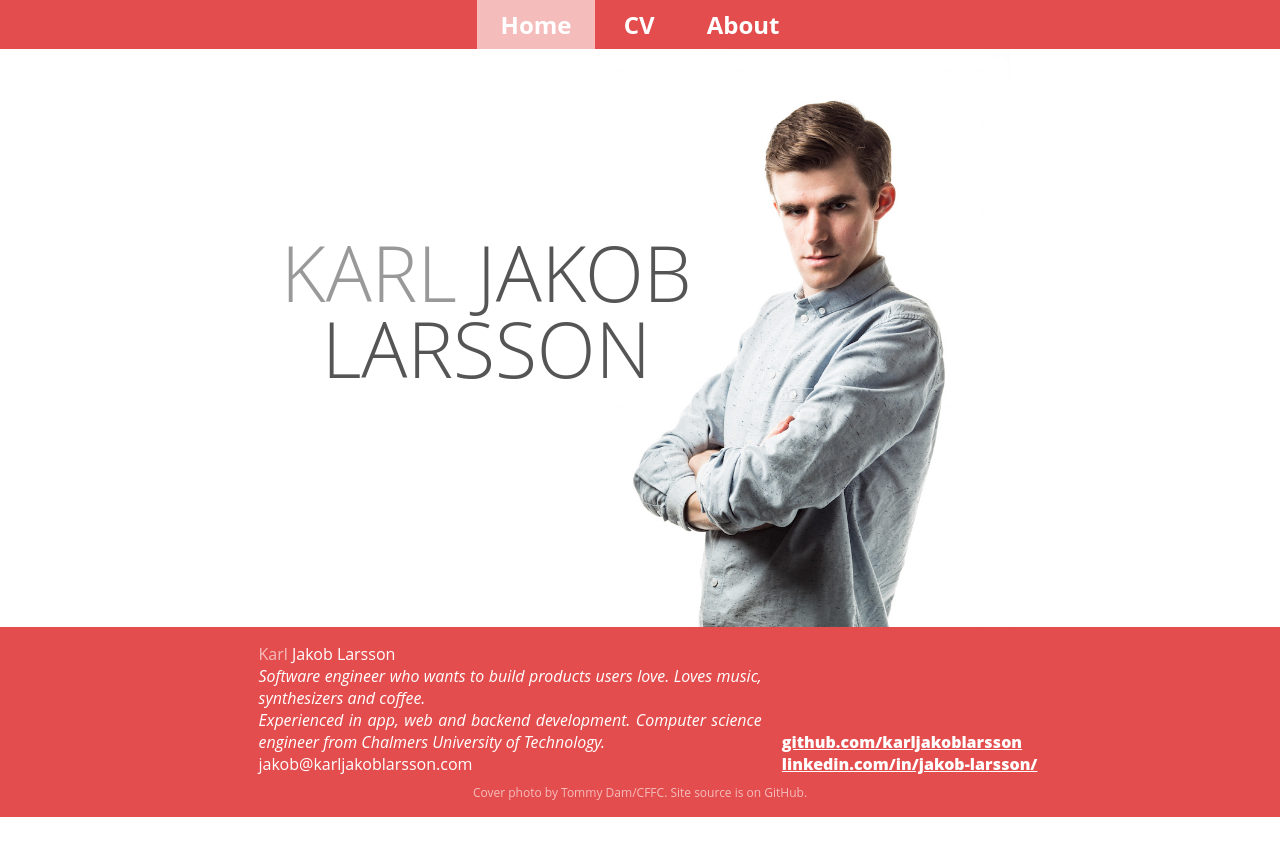
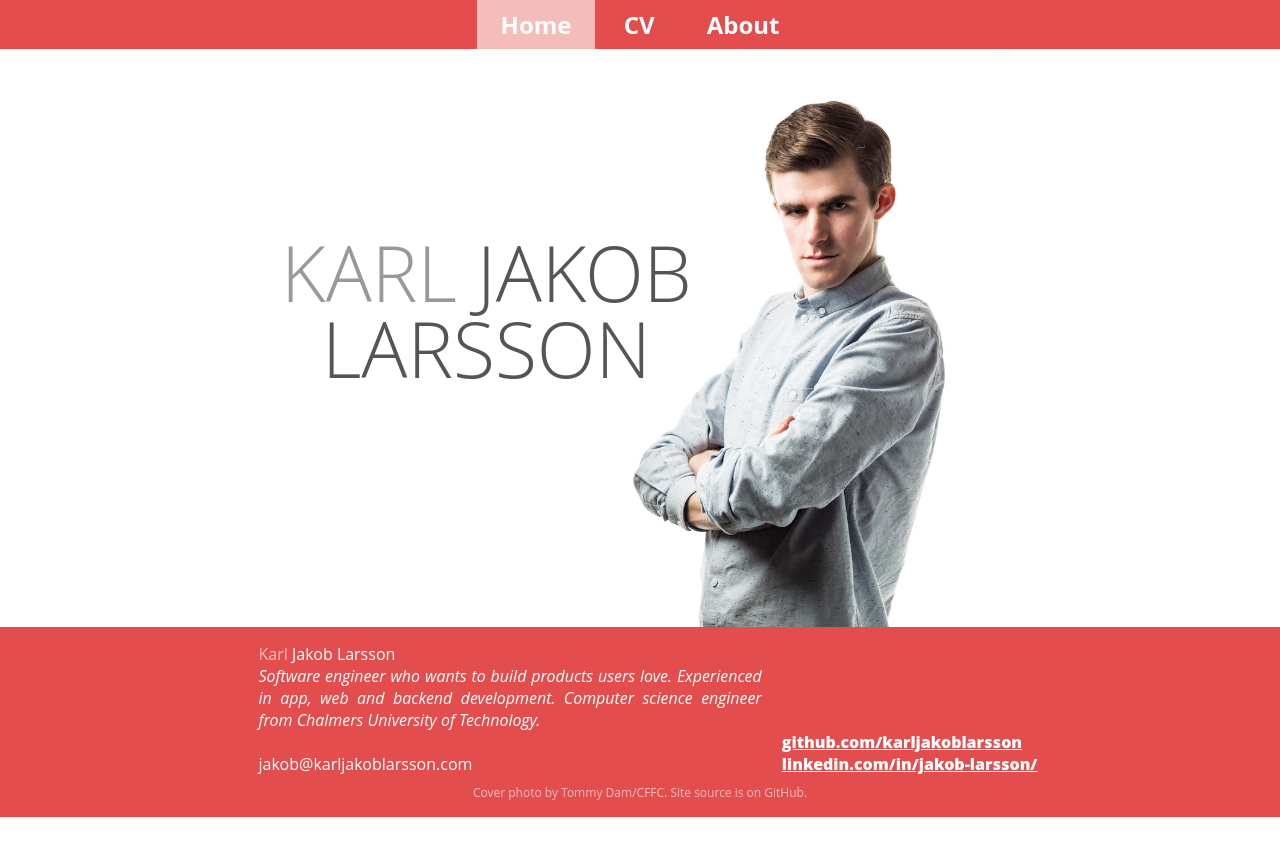
Before and after one commit to karljakoblarsson/karljakoblarsson.github.io, a Jekyll site: the page built from index.html, in a window 1280 px wide. Shown: the top 856 px of the page. Built offline with Jekyll 4.4.1, drawn with Linux system fonts in a browser that asks for light colours.

Commit message:
Fix for style in footer

```diff
--- a/_includes/footer.html
+++ b/_includes/footer.html
@@ -4,10 +4,8 @@
         <br />
         <em>
           Software engineer who wants to build products users love.
-          Loves music, synthesizers and coffee.
+          Experienced in app, web and backend development. Computer science engineer from Chalmers University of Technology.
         <br />
-          Experienced in app, web and backend development.
-          Computer science engineer from Chalmers University of Technology.
         <br />
       </em>
         jakob@karljakoblarsson.com
```
